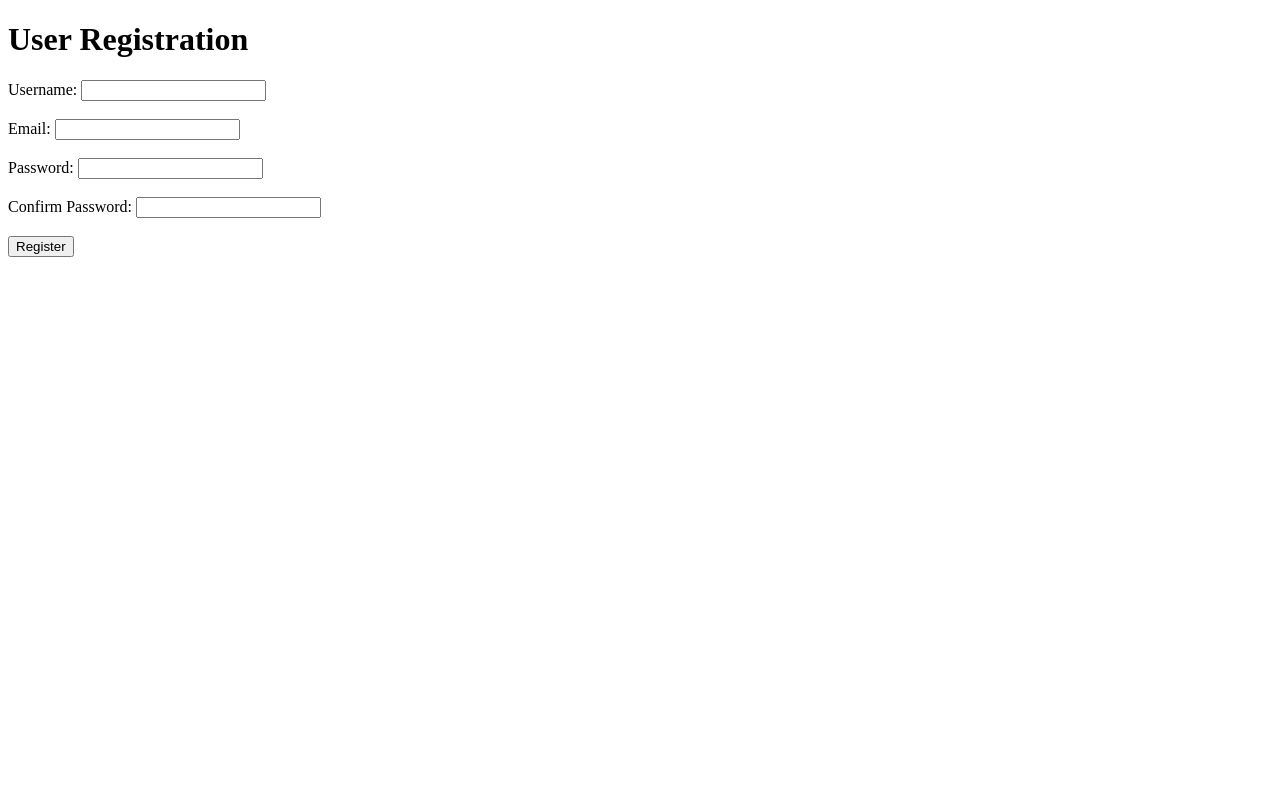
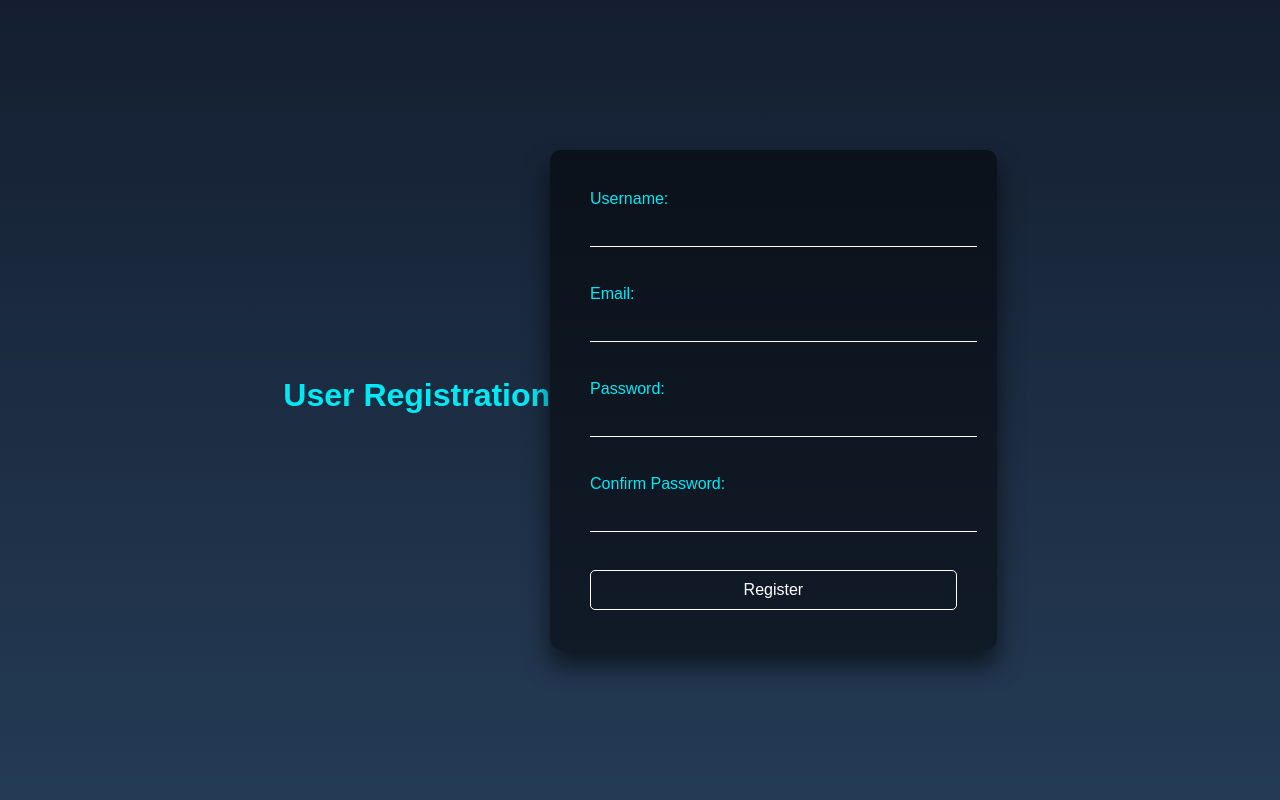
Before and after one commit to Atlas11x/Chat, a Flask app: template templates/html/registration.html in a window 1280 px wide. Run offline with Flask 3, Linux system fonts and the light colour scheme; the template is opened without the code that fills it, so the values that code supplies are empty.

Commit message:
authoriz-form-neon-update-1.0

```diff
--- /dev/null
+++ b/templates/css/style-registr.css
@@ -0,0 +1,95 @@
+body {
+  margin: 0;
+  padding: 0;
+  font-family: sans-serif;
+  background: linear-gradient(#141e30, #243b55);
+  min-height: 100vh;
+  display: flex;
+  align-items: center;
+  justify-content: center;
+}
+
+h1 {
+  color: #03e9f4;
+  text-align: center;
+  margin-bottom: 30px;
+}
+
+form {
+  background: rgba(0, 0, 0, 0.5);
+  padding: 40px;
+  box-sizing: border-box;
+  box-shadow: 0 15px 25px rgba(0, 0, 0, 0.6);
+  border-radius: 10px;
+}
+
+form label {
+  color: #03e9f4;
+}
+
+form input[type="text"],
+form input[type="email"],
+form input[type="password"] {
+  width: 100%;
+  padding: 10px;
+  font-size: 16px;
+  color: #fff;
+  margin-bottom: 20px;
+  border: none;
+  border-bottom: 1px solid #fff;
+  background: transparent;
+  outline: none;
+}
+
+form input[type="submit"] {
+  display: block;
+  width: 100%;
+  padding: 10px;
+  font-size: 16px;
+  color: #fff;
+  background: transparent;
+  border: 1px solid #fff;
+  border-radius: 5px;
+  cursor: pointer;
+  transition: all 0.3s ease-in-out;
+  position: relative;
+  z-index: 1;
+}
+
+form input[type="submit"]:hover {
+  background-color: #03e9f4;
+  border-color: #03e9f4;
+}
+
+form input[type="submit"]:focus {
+  outline: none;
+  box-shadow: 0 0 5px #03e9f4, 0 0 25px #03e9f4, 0 0 50px #03e9f4, 0 0 100px #03e9f4;
+}
+
+form input[type="submit"]::before {
+  content: '';
+  position: absolute;
+  top: -5px;
+  left: -5px;
+  right: -5px;
+  bottom: -5px;
+  background: linear-gradient(45deg, #03e9f4, #7e00b3);
+  z-index: -1;
+  filter: blur(20px);
+}
+
+form input[type="submit"]::after {
+  content: '';
+  position: absolute;
+  top: -5px;
+  left: -5px;
+  right: -5px;
+  bottom: -5px;
+  background: linear-gradient(45deg, #03e9f4, #7e00b3);
+  z-index: -2;
+}
+
+form input[type="submit"]:hover:before,
+form input[type="submit"]:hover:after {
+  filter: blur(0);
+}
--- a/templates/html/registration.html
+++ b/templates/html/registration.html
@@ -2,6 +2,7 @@
 <html>
 <head>
  <title>Registration Form</title>
+ <link rel="stylesheet" href="../css/style-registr.css">
 </head>
 <body>
  <h1>User Registration</h1>
```
